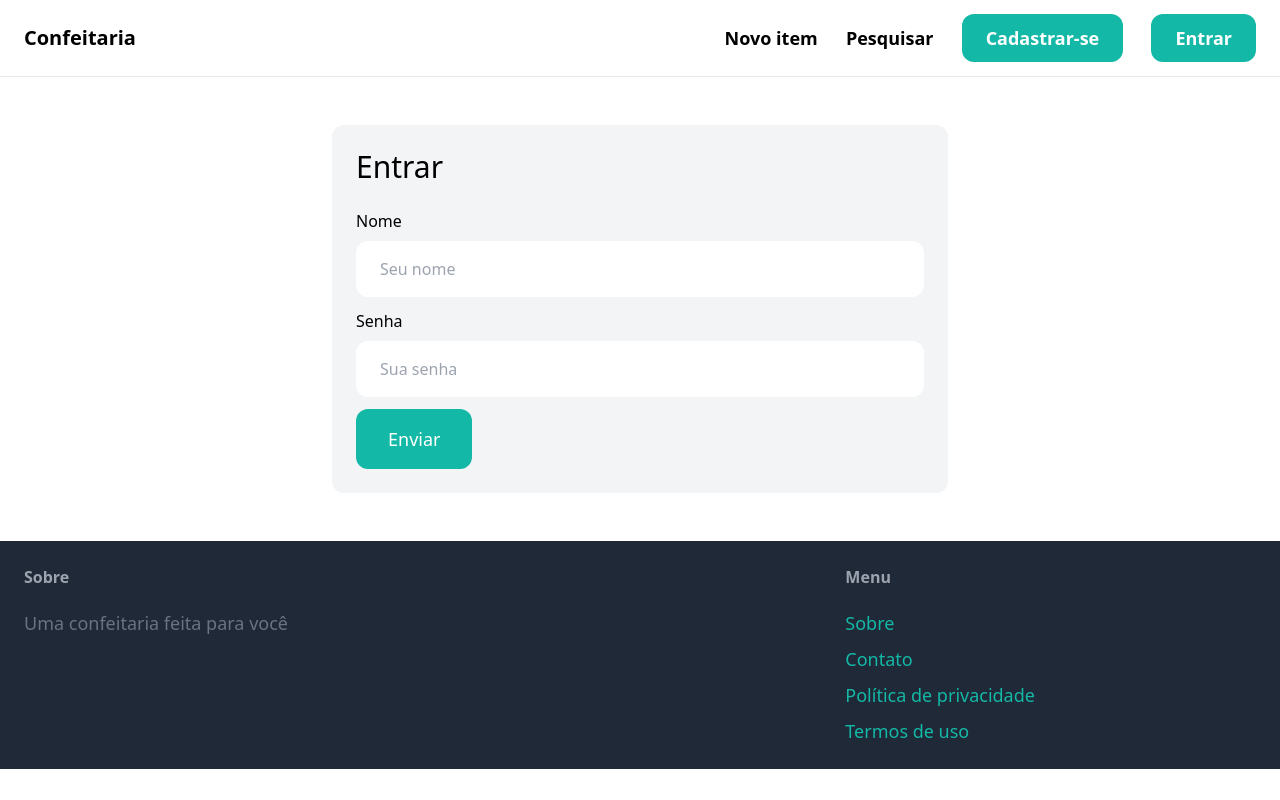
After one commit to MilenaFRocha/Site_Vini, a Django app: page /login/ in a window 1280 px wide. The commit adds this page. Run offline with Django 3.2, Linux system fonts and the light colour scheme; some libraries are stand-ins or nearby versions.

Commit message:
adicionei o login

```diff
--- a/core/forms.py
+++ b/core/forms.py
@@ -1,7 +1,21 @@
 from django import forms
-from django.contrib.auth.forms import UserCreationForm
+from django.contrib.auth.forms import UserCreationForm,AuthenticationForm
 from django.contrib.auth.models import User
 
+
+class LoginForm(AuthenticationForm):
+    username= forms.CharField(widget=forms.TextInput(attrs = {
+
+         'placeholder':'Seu nome',
+         'class': 'w-full py-4 px-6 rounded-xl'
+
+        }))
+    password= forms.CharField(widget=forms.PasswordInput(attrs = {
+
+         'placeholder':'Sua senha',
+         'class': 'w-full py-4 px-6 rounded-xl'
+
+        }))
 
 class SignupForm(UserCreationForm):
     class Meta:
--- a/core/templates/core/base.html
+++ b/core/templates/core/base.html
@@ -18,8 +18,13 @@
                 <a href="#" class="text-lg font-semibold hover:text-gray-500">Novo item</a>
                 <a href="#" class="text-lg font-semibold hover:text-gray-500">Pesquisar</a>
 
-                <a href="{% url 'core:signup' %}" class="px-6 py-3 text-lg font-semibold bg-teal-500 text-white rounded-xl hover:bg-teal-700">Cadastrar-se</a>
-                <a href="#" class="px-6 py-3 text-lg font-semibold bg-teal-500 text-white rounded-xl hover:bg-teal-700">Entrar</a>
+                {% if request.user.is_authenticated %}
+                <a href="#" class="px-6 py-3 text-lg font-semibold bg-teal-500 text-white rounded-xl hover:bg-teal-700">Caixa de entrada</a>
+                <a href="#" class="px-6 py-3 text-lg font-semibold bg-teal-500 text-white rounded-xl hover:bg-teal-700">Painel</a>
+                {% else %}
+                    <a href="{% url 'core:signup' %}" class="px-6 py-3 text-lg font-semibold bg-teal-500 text-white rounded-xl hover:bg-teal-700">Cadastrar-se</a>
+                    <a href="{% url 'core:login' %}" class="px-6 py-3 text-lg font-semibold bg-teal-500 text-white rounded-xl hover:bg-teal-700">Entrar</a>
+                {% endif %}
             </div>
 
         </nav>
--- /dev/null
+++ b/core/templates/core/login.html
@@ -0,0 +1,41 @@
+{% extends 'core/base.html' %}
+{% block title %} Entrar {% endblock %}
+
+{% block content %}
+
+    <div class="w-1/2 my-6 mx-auto p-6 bg-gray-100 rounded-xl">
+        <h1 class="mb-6 text-3xl">Entrar
+        </h1>
+
+        <form method="post"action=".">
+            {% csrf_token %}
+
+
+            <div class="mb-3">
+                <label class="inline-block mb-2">Nome</label><br>
+                {{ form.username }}
+            </div>
+
+            <div class="mb-3">
+                <label class="inline-block mb-2">Senha</label><br>
+                {{ form.password}}
+            </div>
+
+
+            {% if form.errors or form.non_field_errors %}
+                <div class="mb-3 p-6 bg-red-100 rounded-xl">
+                    {% for field in form %}
+
+                        {{ field.errors }}
+                    {% endfor %}
+
+                    {{ form.non_field_errors }}
+
+                </div>
+            {% endif %}
+
+            <button class="py-4 px-8 text-lg bg-teal-500 hover:bg-teal-700 rounded-xl text-white">Enviar</button>
+        </form>
+
+    </div>
+{% endblock %}
--- a/core/urls.py
+++ b/core/urls.py
@@ -1,5 +1,7 @@
 from django.urls import path
 from . import views
+from django.contrib.auth import views as auth_views
+from .forms import LoginForm
 
 app_name ='core'
 
@@ -7,4 +9,5 @@ urlpatterns =[
     path('',views.index, name='index'),
     path('contact/',views.contact, name='contact'),
     path('signup/',views.signup, name='signup'),
+    path('login/',auth_views.LoginView.as_view(template_name ='core/login.html',authentication_form=LoginForm),name='login')
 ]
--- a/projeto/settings.py
+++ b/projeto/settings.py
@@ -27,6 +27,10 @@ DEBUG = True
 
 ALLOWED_HOSTS = []
 
+
+LOGIN_URL = '/login/'
+LOGIN_REDIRECT_URL ='/'
+LOGOUT_REDIRECT_URL='/'
 
 # Application definition
 
```
Also changed, not shown: 11 other files.
